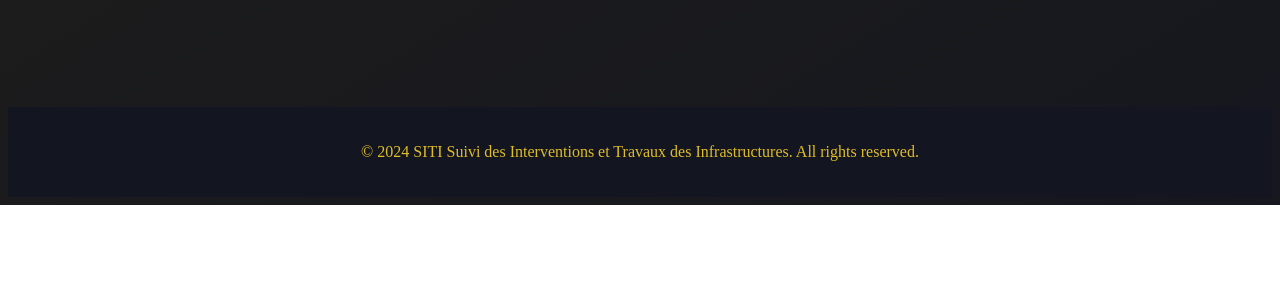
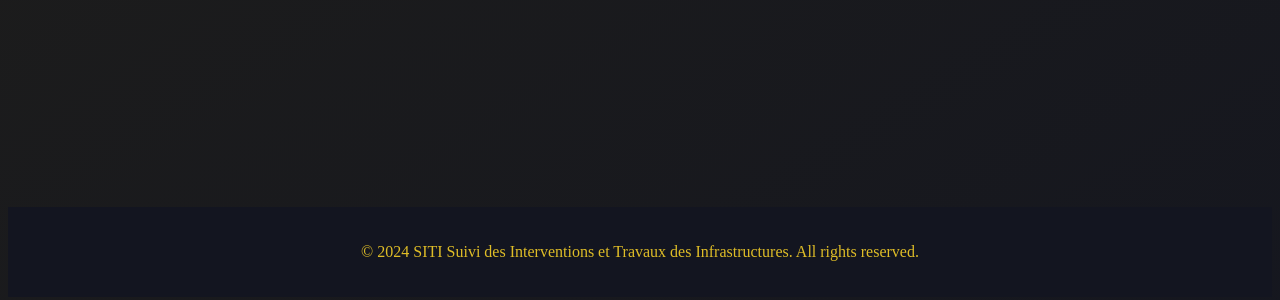
Before and after one commit to Sopbrucor/Portfolio, a plain HTML site: page index.html in a window 1280 px wide. Shown: the part 866-1166 px from the top of the page. Before the commit the page ends 1071 px from the top, so only its background shows below. Drawn offline with Linux system fonts and the light colour scheme.

Commit message:
Refactor style.css for improved structure

```diff
--- a/style.css
+++ b/style.css
@@ -70,7 +70,7 @@ body {
 
 footer {
     text-align: bottom;
-    margin-top: 700px;
+    margin-top: 800px;
     background-color: #131520;
     color: #dfbd27;
     text-align: center;
```
